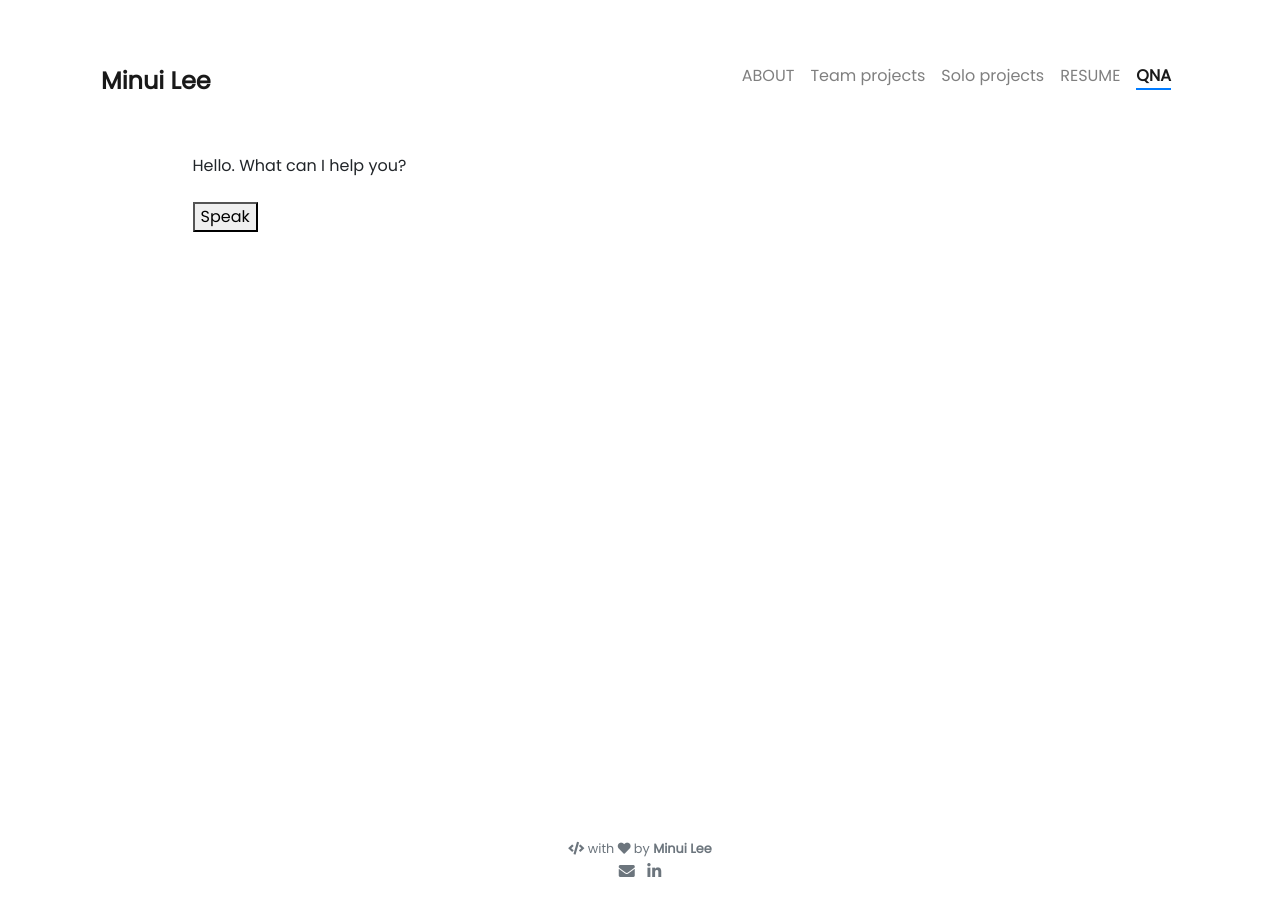
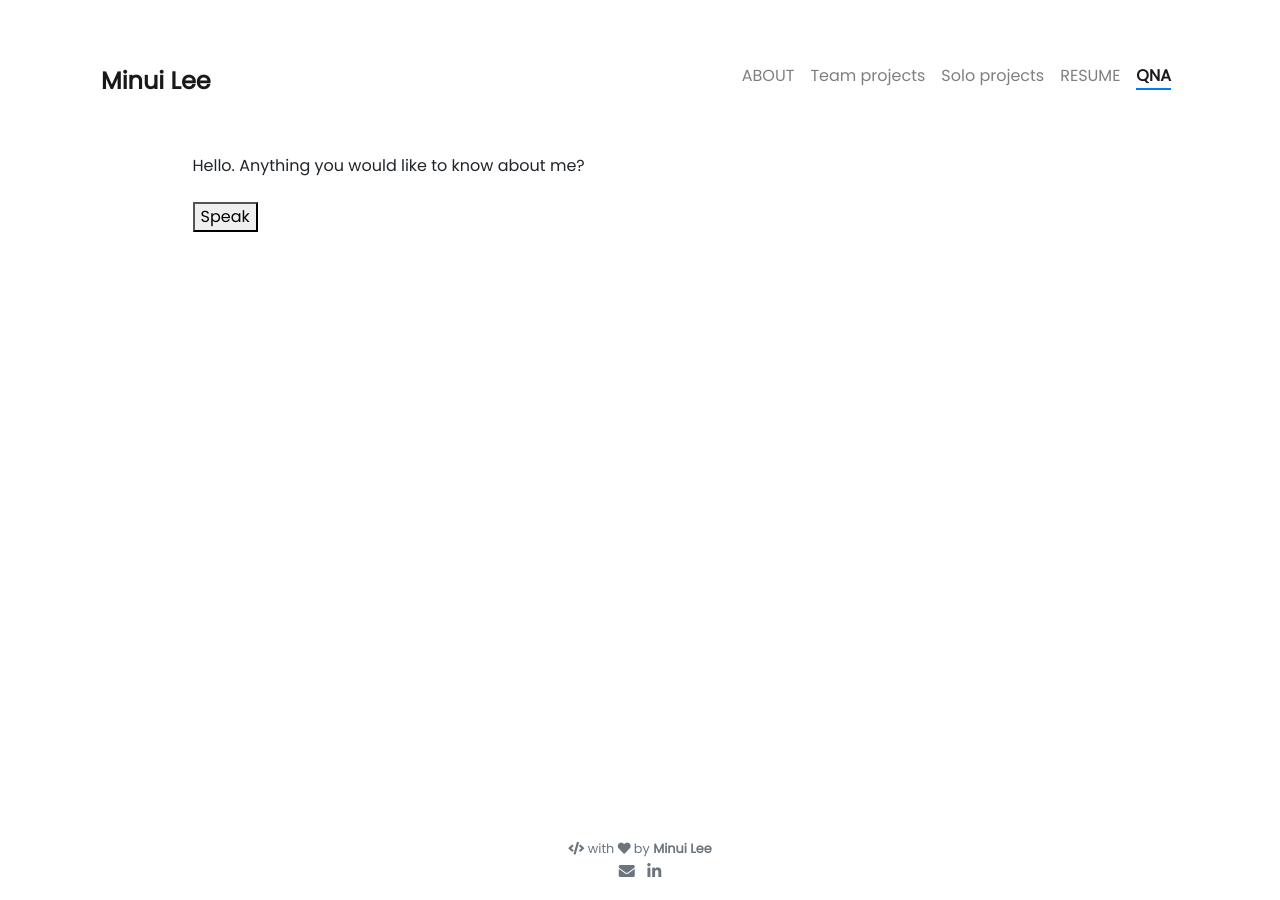
Before and after one commit to MinuiLee/MinuiLee.github.io, a Jekyll site: the page built from pages/qna.html, in a window 1280 px wide. Built offline with Jekyll 4.4.1, drawn with Linux system fonts in a browser that asks for light colours; nearby versions of some CDN libraries.

Commit message:
Update QnA

```diff
--- a/pages/qna.html
+++ b/pages/qna.html
@@ -5,7 +5,7 @@ permalink: /QNA/
 weight: 7
 ---
 
-<span id='ask'>Hello. What can I help you?</span>
+<span id='ask'>Hello. Anything you would like to know about me?</span>
 <br><br>
 <button id='mic'>Speak</button>
 <br><br>
```
